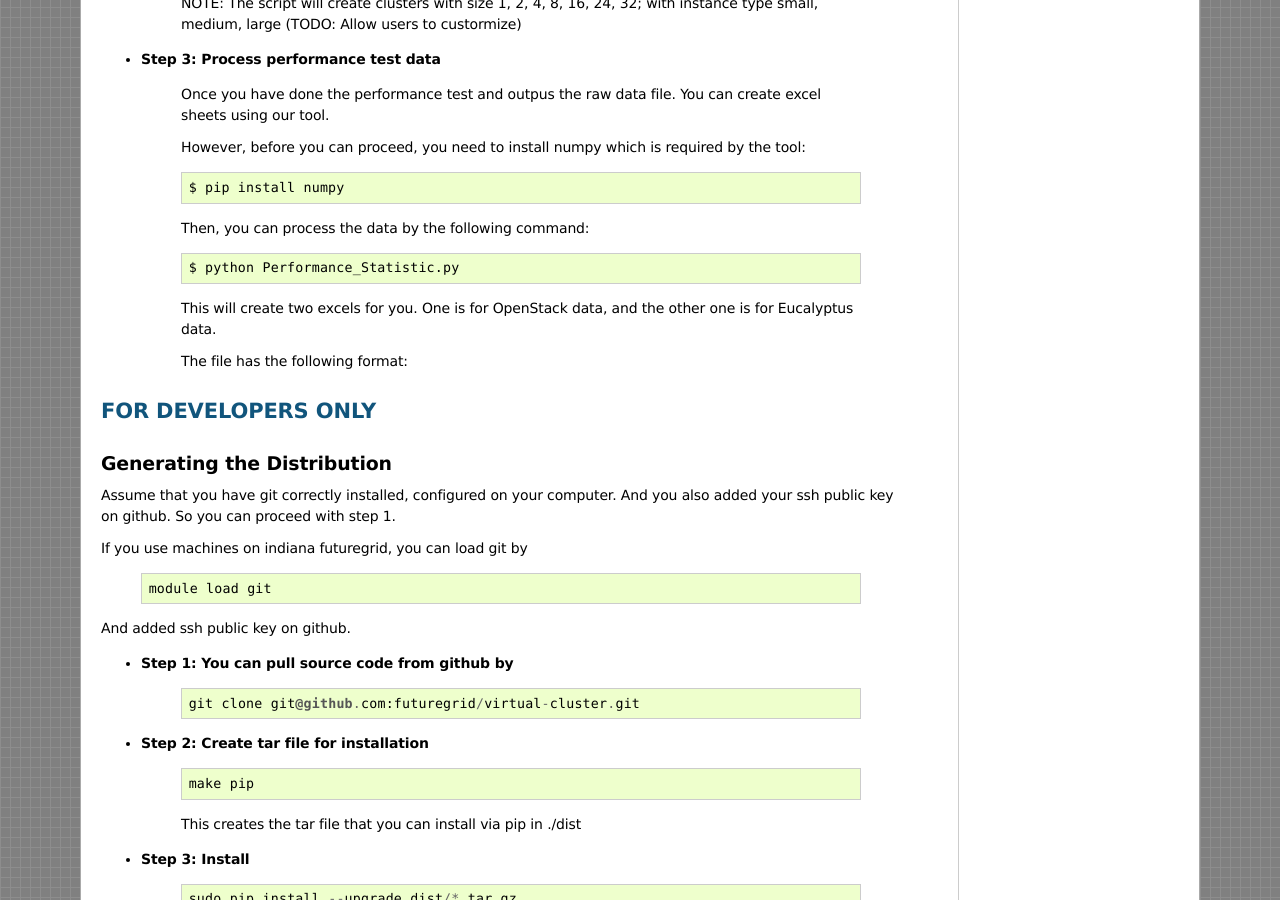
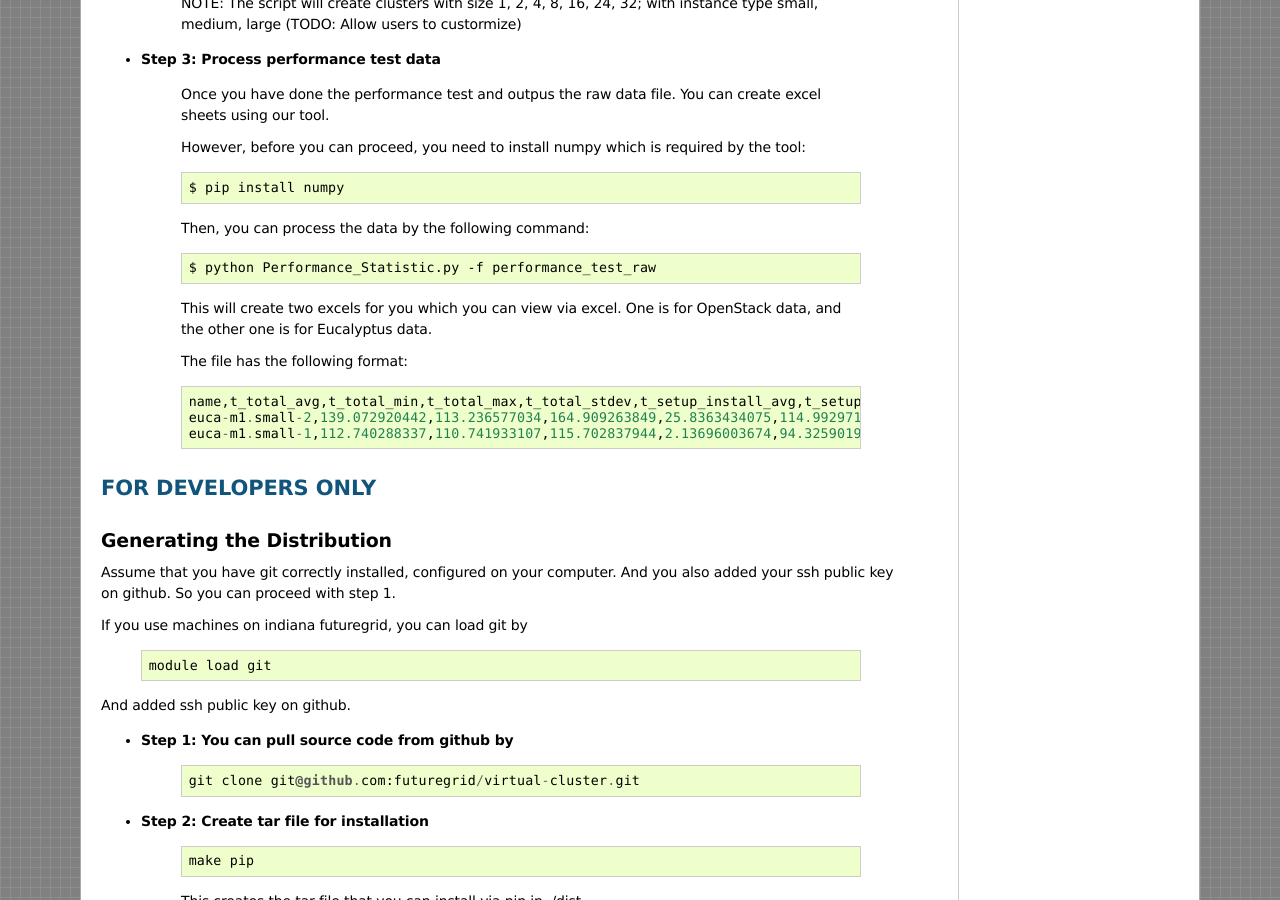
Before and after one commit to futuregrid/virtual-cluster, a Sphinx documentation site: the page built from doc/source/intro.rst, in a window 1280 px wide and 900 px high, scrolled down 9763 px. Built offline with Sphinx 7.4.7, drawn with Linux system fonts in a browser that asks for light colours; formulas are drawn with MathJax 3; pages that are not in the unit, such as notebooks, are missing from menus.

Commit message:
Update doc/source/intro.rst

```diff
--- a/doc/source/intro.rst
+++ b/doc/source/intro.rst
@@ -570,12 +570,16 @@ sections. Once you can successfully run our tool, you can proceed with the follo
 
 	Then, you can process the data by the following command::
 
-	$ python Performance_Statistic.py
+	$ python Performance_Statistic.py -f performance_test_raw
 
-	This will create two excels for you. One is for OpenStack data, and the other one is for Eucalyptus
-	data.
+	This will create two excels for you which you can view via excel. One is for OpenStack data,
+	and the other one is for Eucalyptus data.
 
-	The file has the following format:
+	The file has the following format::
+
+		name,t_total_avg,t_total_min,t_total_max,t_total_stdev,t_setup_install_avg,t_setup_install_min,t_setup_install_max,t_setup_install_stdev,t_setup_configure_avg,t_setup_configure_min,t_setup_configure_max,t_setup_configure_stdev,t_execute_avg,t_execute_min,t_execute_max,t_execute_stdev,t_shutdown_avg,t_shutdown_min,t_shutdown_max,t_shutdown_stdev
+		euca-m1.small-2,139.072920442,113.236577034,164.909263849,25.8363434075,114.992971659,85.9957351685,143.990208149,28.9972364903,6.78620207309,6.69066214561,6.88174200058,0.095539927485,0.642117619514,0.613047122955,0.671188116074,0.0290704965595,0.256532430649,0.254338026047,0.258726835251,0.002194404602
+		euca-m1.small-1,112.740288337,110.741933107,115.702837944,2.13696003674,94.3259019852,92.9926450253,96.9913449287,1.88475283095,5.70948044459,5.04305911064,6.05437302589,0.471327566829,0.579436699549,0.55158996582,0.598108053207,0.0200686125267,0.159574349721,0.157529830933,0.16206908226,0.00188028720646
 
 FOR DEVELOPERS ONLY
 ===================
```
